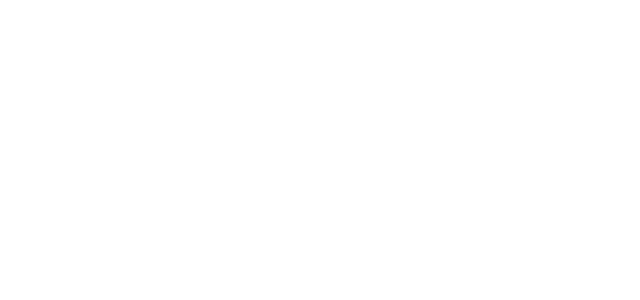
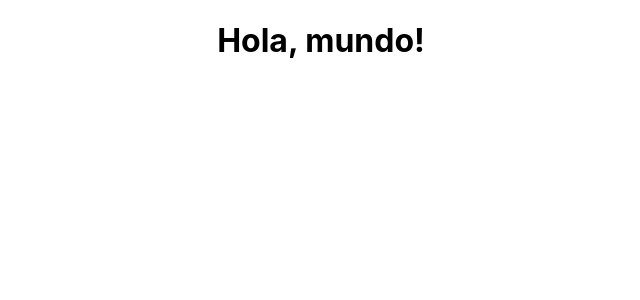
Before and after one commit to shg880106/react-firebase, a React (Create React App) app: page / in a window 1280 px wide. Shown: the top 300 px of the page, without its empty margins (319-959 px from the left). Built offline with nearby package versions, Linux system fonts and the light colour scheme.

Commit message:
React con APIs y Firebase. Creando el proyecto.

```diff
--- a/src/App.js
+++ b/src/App.js
@@ -1,11 +1,9 @@
-
-
 import './App.css';
 
 function App() {
   return (
     <div className="App">
-
+      <h1>Hola, mundo!</h1>
     </div>
   );
 }
```
